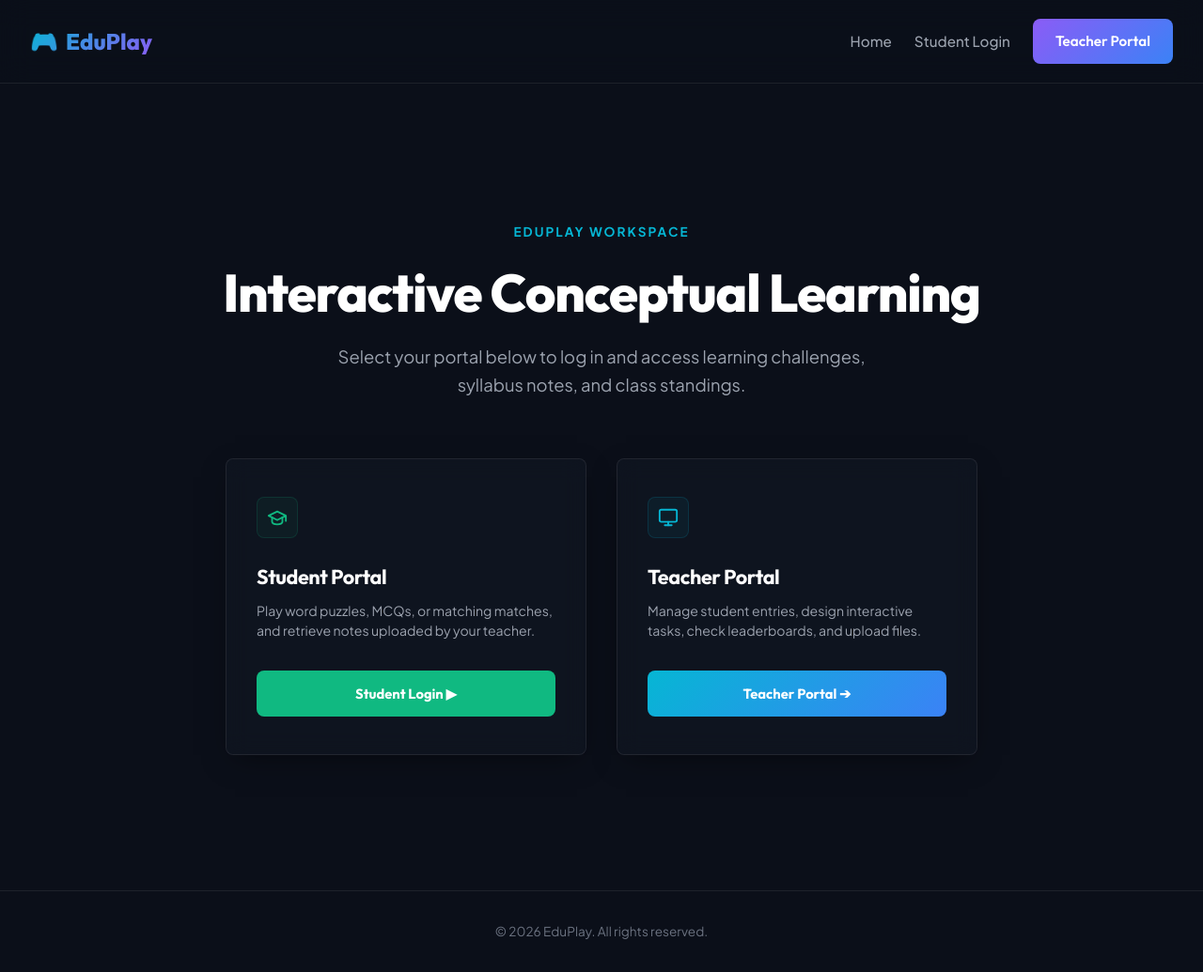
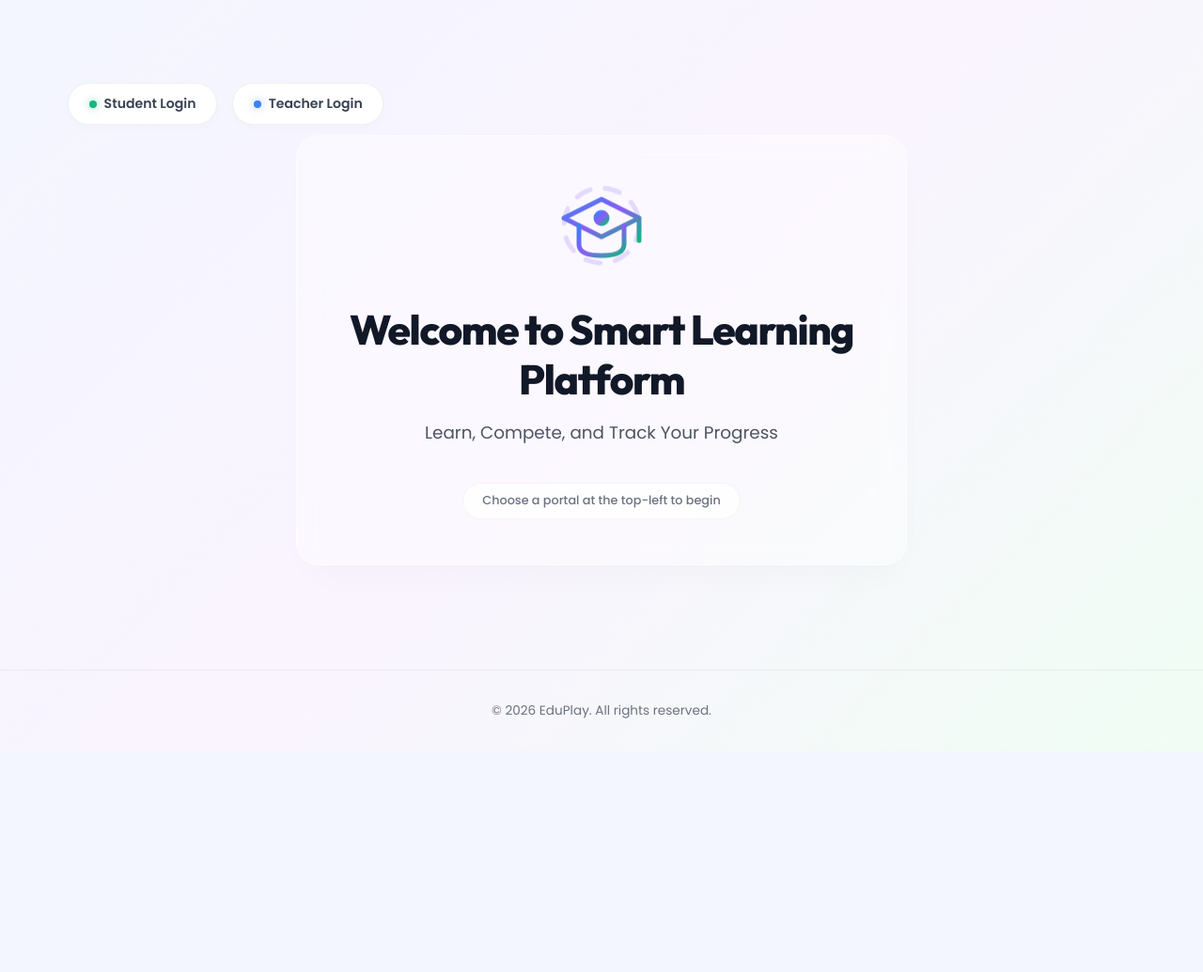
Before and after one commit to Akshai-ks/BrainBattle, a Django app: page / in a window 1280 px wide. Shown: the whole page at 94% size. After the commit the page ends 765 px from the top, so only its background shows below. Run offline with Django 5.2, Linux system fonts and the light colour scheme.

Commit message:
Homepage UI redesigned into a light minimal smart portal

```diff
--- a/game_core/templates/game_core/index.html
+++ b/game_core/templates/game_core/index.html
@@ -1,86 +1,224 @@
 {% extends 'base.html' %}
 
-{% block title %}Welcome to EduPlay - Conceptual Learning Portal{% endblock %}
+{% block title %}Welcome to Smart Learning Platform - EduPlay{% endblock %}
 
 {% block content %}
-<div class="welcome-container" style="max-width: 900px; margin: 0 auto; padding: 6rem 1.5rem; text-align: center;">
+<div class="smart-portal-wrapper fade-in">
 
-    <!-- Minimalist Welcome Header -->
-    <div class="hero-welcome-section fade-in" style="margin-bottom: 4rem;">
-        <span style="font-size: 0.85rem; font-weight: 700; color: var(--accent-cyan); text-transform: uppercase; letter-spacing: 0.15em; display: inline-block; margin-bottom: 1.25rem;">
-            EduPlay Workspace
-        </span>
-        <h1 style="font-size: 3.5rem; font-weight: 800; line-height: 1.2; margin-bottom: 1.25rem; color: #fff; letter-spacing: -0.02em; font-family: var(--font-heading);">
-            Interactive Conceptual Learning
-        </h1>
-        <p style="font-size: 1.15rem; color: var(--text-secondary); max-width: 600px; margin: 0 auto; line-height: 1.6; font-weight: 400;">
-            Select your portal below to log in and access learning challenges, syllabus notes, and class standings.
-        </p>
+    <!-- Top Left Login Actions -->
+    <div class="top-left-actions">
+        <a href="{% url 'student_login' %}" class="portal-pill-btn student-pill">
+            <span class="dot student-dot"></span> Student Login
+        </a>
+        <a href="{% url 'teacher_login' %}" class="portal-pill-btn teacher-pill">
+            <span class="dot teacher-dot"></span> Teacher Login
+        </a>
     </div>
 
-    <!-- Clean Portal Selection Grid -->
-    <div class="portal-grid slide-up" style="display: grid; grid-template-columns: repeat(auto-fit, minmax(290px, 1fr)); gap: 2rem; max-width: 800px; margin: 0 auto;">
+    <!-- Main Centered Content Container -->
+    <div class="portal-main-card">
 
-        <!-- Student Portal Card -->
-        <div class="portal-card student-card" style="display: flex; flex-direction: column; justify-content: space-between; border: 1px solid var(--border-color); background: rgba(30, 41, 59, 0.2); backdrop-filter: blur(12px); -webkit-backdrop-filter: blur(12px); border-radius: var(--radius-sm); padding: 2.5rem 2rem; text-align: left; transition: all 0.25s ease; min-height: 280px;">
-            <div>
-                <!-- Cap Icon -->
-                <div style="width: 44px; height: 44px; background: rgba(16, 185, 129, 0.06); border: 1px solid rgba(16, 185, 129, 0.15); border-radius: var(--radius-sm); display: flex; align-items: center; justify-content: center; margin-bottom: 1.5rem; color: var(--accent-green);">
-                    <svg xmlns="http://www.w3.org/2000/svg" width="22" height="22" viewBox="0 0 24 24" fill="none" stroke="currentColor" stroke-width="2" stroke-linecap="round" stroke-linejoin="round">
-                        <path d="M22 10v6M2 10l10-5 10 5-10 5z"/>
-                        <path d="M6 12v5c0 2 2 3 6 3s6-1 6-3v-5"/>
-                    </svg>
-                </div>
-                <h2 style="font-size: 1.35rem; margin-bottom: 0.5rem; color: #fff; font-weight: 700;">Student Portal</h2>
-                <p style="color: var(--text-secondary); font-size: 0.88rem; line-height: 1.5; margin-bottom: 2rem;">
-                    Play word puzzles, MCQs, or matching matches, and retrieve notes uploaded by your teacher.
-                </p>
-            </div>
-            <div>
-                <a href="{% url 'student_login' %}" class="btn btn-primary" style="display: flex; align-items: center; justify-content: center; gap: 0.5rem; width: 100%; padding: 0.8rem; font-size: 0.92rem; border-radius: var(--radius-sm); font-weight: 700; background: linear-gradient(135deg, var(--accent-green), #10b981); color: #fff; text-decoration: none;">
-                    Student Login ▶
-                </a>
-            </div>
+        <!-- Elegant Education/Gaming Vector Illustration -->
+        <div class="illustration-wrapper">
+            <svg class="floating-icon" xmlns="http://www.w3.org/2000/svg" width="96" height="96" viewBox="0 0 24 24" fill="none" stroke="url(#pastel-grad)" stroke-width="1.25" stroke-linecap="round" stroke-linejoin="round">
+                <defs>
+                    <linearGradient id="pastel-grad" x1="0%" y1="0%" x2="100%" y2="100%">
+                        <stop offset="0%" stop-color="#3b82f6" />
+                        <stop offset="50%" stop-color="#8b5cf6" />
+                        <stop offset="100%" stop-color="#10b981" />
+                    </linearGradient>
+                </defs>
+                <!-- Outer Ring -->
+                <circle cx="12" cy="12" r="10" stroke-dasharray="4 4" stroke="rgba(139, 92, 246, 0.2)"/>
+                <!-- Gamepad D-pad & Buttons integrated on Graduation cap -->
+                <path d="M22 10v6M2 10l10-5 10 5-10 5-10-5z" />
+                <path d="M6 12v5c0 2 2 3 6 3s6-1 6-3v-5" />
+                <!-- Controller elements inside Cap -->
+                <circle cx="12" cy="10" r="1.5" fill="url(#pastel-grad)" />
+                <line x1="9.5" y1="10" x2="14.5" y2="10" stroke="url(#pastel-grad)" stroke-width="1" />
+            </svg>
         </div>
 
-        <!-- Teacher Portal Card -->
-        <div class="portal-card teacher-card" style="display: flex; flex-direction: column; justify-content: space-between; border: 1px solid var(--border-color); background: rgba(30, 41, 59, 0.2); backdrop-filter: blur(12px); -webkit-backdrop-filter: blur(12px); border-radius: var(--radius-sm); padding: 2.5rem 2rem; text-align: left; transition: all 0.25s ease; min-height: 280px;">
-            <div>
-                <!-- Monitor Board Icon -->
-                <div style="width: 44px; height: 44px; background: rgba(6, 182, 212, 0.06); border: 1px solid rgba(6, 182, 212, 0.15); border-radius: var(--radius-sm); display: flex; align-items: center; justify-content: center; margin-bottom: 1.5rem; color: var(--accent-cyan);">
-                    <svg xmlns="http://www.w3.org/2000/svg" width="22" height="22" viewBox="0 0 24 24" fill="none" stroke="currentColor" stroke-width="2" stroke-linecap="round" stroke-linejoin="round">
-                        <rect x="2" y="3" width="20" height="14" rx="2" ry="2"/>
-                        <line x1="8" y1="21" x2="16" y2="21"/>
-                        <line x1="12" y1="17" x2="12" y2="21"/>
-                    </svg>
-                </div>
-                <h2 style="font-size: 1.35rem; margin-bottom: 0.5rem; color: #fff; font-weight: 700;">Teacher Portal</h2>
-                <p style="color: var(--text-secondary); font-size: 0.88rem; line-height: 1.5; margin-bottom: 2rem;">
-                    Manage student entries, design interactive tasks, check leaderboards, and upload files.
-                </p>
-            </div>
-            <div>
-                <a href="{% url 'teacher_login' %}" class="btn btn-accent" style="display: flex; align-items: center; justify-content: center; gap: 0.5rem; width: 100%; padding: 0.8rem; font-size: 0.92rem; border-radius: var(--radius-sm); font-weight: 700; background: linear-gradient(135deg, var(--accent-cyan), #3b82f6); color: #fff; text-decoration: none;">
-                    Teacher Portal ➔
-                </a>
-            </div>
+        <!-- Heading & Subtitle -->
+        <h1 class="main-title">Welcome to Smart Learning Platform</h1>
+        <p class="main-subtitle">Learn, Compete, and Track Your Progress</p>
+
+        <!-- Subtle Interactive Indicator -->
+        <div class="indicator-bar">
+            <span>Choose a portal at the top-left to begin</span>
         </div>
     </div>
 </div>
 
+<!-- Custom Page Overrides and Styling -->
 <style>
-    .portal-card {
-        transition: transform 0.25s cubic-bezier(0.4, 0, 0.2, 1), border-color 0.25s ease, box-shadow 0.25s ease !important;
+    @import url('https://fonts.googleapis.com/css2?family=Poppins:wght@300;400;500;600;700;800&family=Inter:wght@300;400;500;600;700&display=swap');
+
+    /* Global Page Overrides */
+    body {
+        background: linear-gradient(135deg, #f3f6ff 0%, #faf4ff 50%, #f0fdf4 100%) !important;
+        color: #1f2937 !important;
+        font-family: 'Poppins', 'Inter', sans-serif !important;
+        min-height: 100vh;
+        margin: 0;
+        display: flex;
+        flex-direction: column;
     }
-    .portal-card:hover {
-        transform: translateY(-4px);
-        box-shadow: 0 10px 25px rgba(0, 0, 0, 0.3) !important;
+
+    /* Hide standard dark navbar on index to showcase custom layout */
+    #main-navbar {
+        display: none !important;
     }
-    .student-card:hover {
-        border-color: rgba(16, 185, 129, 0.35) !important;
+
+    /* Footer adjustments for light mode */
+    footer {
+        background: transparent !important;
+        border-top: 1px solid rgba(0, 0, 0, 0.05) !important;
+        color: #6b7280 !important;
+        margin-top: auto;
     }
-    .teacher-card:hover {
-        border-color: rgba(6, 182, 212, 0.35) !important;
+
+    /* Main Container */
+    .smart-portal-wrapper {
+        position: relative;
+        flex: 1;
+        display: flex;
+        align-items: center;
+        justify-content: center;
+        padding: 6rem 2rem 2rem 2rem;
+    }
+
+    /* Top Left Login Actions */
+    .top-left-actions {
+        position: absolute;
+        top: 2.5rem;
+        left: 2.5rem;
+        display: flex;
+        gap: 1rem;
+        z-index: 100;
+    }
+
+    .portal-pill-btn {
+        display: inline-flex;
+        align-items: center;
+        gap: 0.5rem;
+        padding: 0.65rem 1.35rem;
+        background: #ffffff;
+        border: 1px solid rgba(0, 0, 0, 0.06);
+        border-radius: 100px;
+        color: #374151;
+        font-size: 0.88rem;
+        font-weight: 600;
+        text-decoration: none;
+        box-shadow: 0 4px 10px rgba(0, 0, 0, 0.02);
+        transition: all 0.25s cubic-bezier(0.4, 0, 0.2, 1);
+    }
+
+    .portal-pill-btn:hover {
+        transform: translateY(-2px);
+        box-shadow: 0 6px 15px rgba(0, 0, 0, 0.06), 0 0 0 3px rgba(139, 92, 246, 0.08);
+        border-color: rgba(139, 92, 246, 0.2);
+        color: #111827;
+    }
+
+    /* Status Indicator Dots */
+    .dot {
+        display: inline-block;
+        width: 8px;
+        height: 8px;
+        border-radius: 50%;
+    }
+
+    .student-dot {
+        background: #10b981;
+        box-shadow: 0 0 8px rgba(16, 185, 129, 0.5);
+    }
+
+    .teacher-dot {
+        background: #3b82f6;
+        box-shadow: 0 0 8px rgba(59, 130, 246, 0.5);
+    }
+
+    /* Centered Content Card */
+    .portal-main-card {
+        max-width: 650px;
+        padding: 3rem 2rem;
+        text-align: center;
+        background: rgba(255, 255, 255, 0.4);
+        backdrop-filter: blur(12px);
+        -webkit-backdrop-filter: blur(12px);
+        border: 1px solid rgba(255, 255, 255, 0.5);
+        border-radius: 24px;
+        box-shadow: 0 20px 40px -15px rgba(0, 0, 0, 0.03);
+    }
+
+    /* Floating Illustration wrapper */
+    .illustration-wrapper {
+        margin-bottom: 2.25rem;
+        display: flex;
+        justify-content: center;
+    }
+
+    .floating-icon {
+        animation: float 6s infinite ease-in-out;
+    }
+
+    /* Headings */
+    .main-title {
+        font-size: 2.75rem;
+        font-weight: 800;
+        color: #111827;
+        margin: 0 0 1rem 0;
+        letter-spacing: -0.03em;
+        line-height: 1.2;
+    }
+
+    .main-subtitle {
+        font-size: 1.15rem;
+        color: #4b5563;
+        margin: 0 0 2.5rem 0;
+        font-weight: 400;
+        line-height: 1.5;
+    }
+
+    /* Indicator Bar */
+    .indicator-bar {
+        display: inline-block;
+        padding: 0.5rem 1.25rem;
+        background: rgba(255, 255, 255, 0.8);
+        border: 1px solid rgba(0, 0, 0, 0.04);
+        border-radius: 100px;
+        font-size: 0.8rem;
+        color: #6b7280;
+        font-weight: 500;
+    }
+
+    /* Floating Animation keyframes */
+    @keyframes float {
+        0%, 100% { transform: translateY(0); }
+        50% { transform: translateY(-10px); }
+    }
+
+    /* Responsive Adjustments */
+    @media (max-width: 640px) {
+        .smart-portal-wrapper {
+            padding: 8rem 1.5rem 2rem 1.5rem;
+            align-items: flex-start;
+        }
+        .top-left-actions {
+            top: 2rem;
+            left: 50%;
+            transform: translateX(-50%);
+            width: calc(100% - 3rem);
+            justify-content: center;
+        }
+        .portal-pill-btn {
+            flex: 1;
+            justify-content: center;
+        }
+        .main-title {
+            font-size: 2.25rem;
+        }
     }
 </style>
 {% endblock %}
```
Also changed, not shown: game_core/static/images/dashboard_preview.png (deleted).
